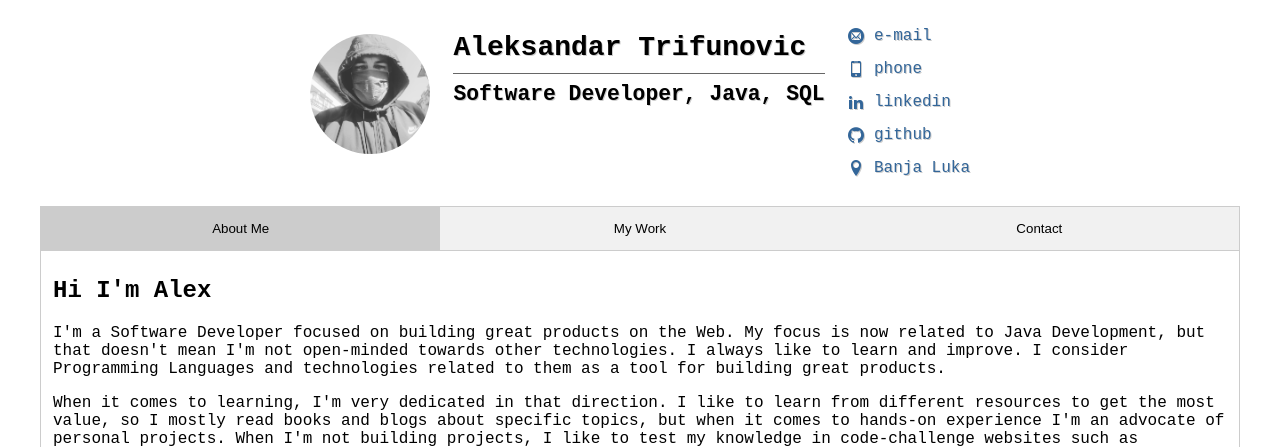
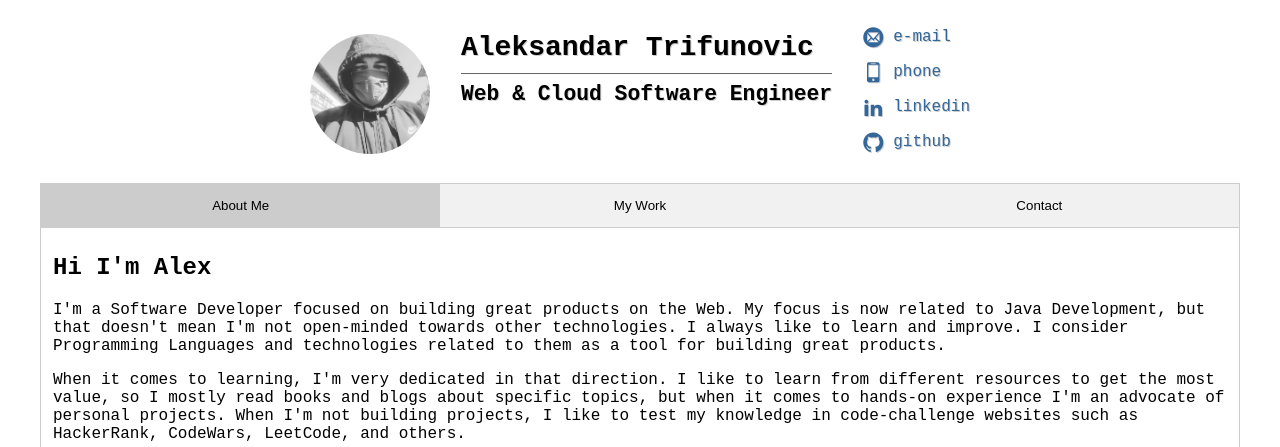
Before and after one commit to TomWSC828/personal-website, a PHP site: page / in a window 1280 px wide. Shown: the top 447 px of the page. Run offline with PHP 8.4, Linux system fonts and the light colour scheme.

Commit message:
Update of Headline section and vendor files

```diff
--- a/assets/style/style.css
+++ b/assets/style/style.css
@@ -115,4 +115,5 @@ a, a:visited {
 
 .add a i {
     margin-right: 10px;
+    font-size: 20px;
 }
--- a/assets/vendor/icons/style.css
+++ b/assets/vendor/icons/style.css
@@ -1,10 +1,10 @@
 @font-face {
   font-family: 'icomoon';
-  src:  url('icomoon.eot?2u5z8u');
-  src:  url('icomoon.eot?2u5z8u#iefix') format('embedded-opentype'),
-    url('icomoon.ttf?2u5z8u') format('truetype'),
-    url('icomoon.woff?2u5z8u') format('woff'),
-    url('icomoon.svg?2u5z8u#icomoon') format('svg');
+  src:  url('icomoon.eot?pwewmh');
+  src:  url('icomoon.eot?pwewmh#iefix') format('embedded-opentype'),
+    url('icomoon.ttf?pwewmh') format('truetype'),
+    url('icomoon.woff?pwewmh') format('woff'),
+    url('icomoon.svg?pwewmh#icomoon') format('svg');
   font-weight: normal;
   font-style: normal;
   font-display: block;
@@ -25,18 +25,15 @@
   -moz-osx-font-smoothing: grayscale;
 }
 
-.icon-location:before {
-  content: "\e947";
-}
-.icon-mobile:before {
+.icon-phone:before {
   content: "\e958";
 }
-.icon-mail4:before {
+.icon-email:before {
   content: "\ea86";
 }
 .icon-github:before {
   content: "\eab0";
 }
-.icon-linkedin2:before {
+.icon-linkedin:before {
   content: "\eaca";
 }
--- a/index.html
+++ b/index.html
@@ -27,17 +27,16 @@
                         <h1 class="name">Aleksandar Trifunovic</h1>
                         <div class="description">
                             <div class="position">
-                                Software Developer, Java, SQL
+                                Web &amp; Cloud Software Engineer
                             </div>
                         </div>
                     </div>
                 </div>
                 <div class="contact add">
-                    <a href="mailto:aleksandar@alxtr42.com"><i class="icon-mail4"></i>e-mail</a>
-                    <a href="tel:+38765217559"><i class="icon-mobile"></i>phone</a>
-                    <a href="https://www.linkedin.com/in/alxtr42/"><i class="icon-linkedin2"></i>linkedin</a>
+                    <a href="mailto:aleksandar@alxtr42.com"><i class="icon-email"></i>e-mail</a>
+                    <a href="tel:+38765217559"><i class="icon-phone"></i>phone</a>
+                    <a href="https://www.linkedin.com/in/alxtr42/"><i class="icon-linkedin"></i>linkedin</a>
                     <a href="https://github.com/aleksandar-trifunovic"><i class="icon-github"></i>github</a>
-                    <a href="#"><i class="icon-location"></i>Banja Luka</a>
                 </div>
             </div>
         </div>
```
Also changed, not shown: assets/vendor/icons/icomoon.svg, assets/vendor/icons/icomoon.ttf, assets/vendor/icons/icomoon.woff, 1 other file.
